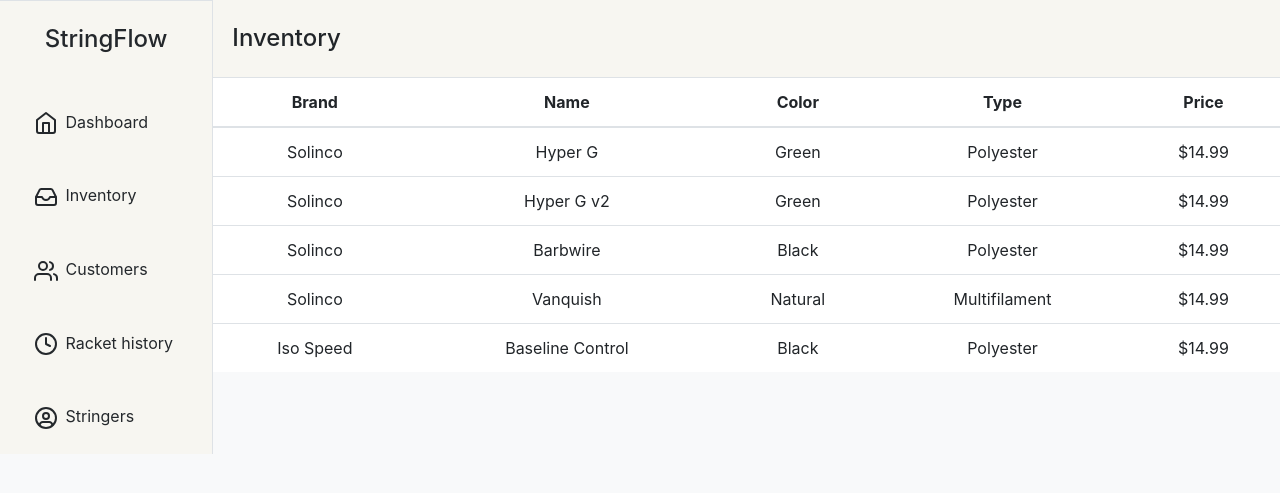
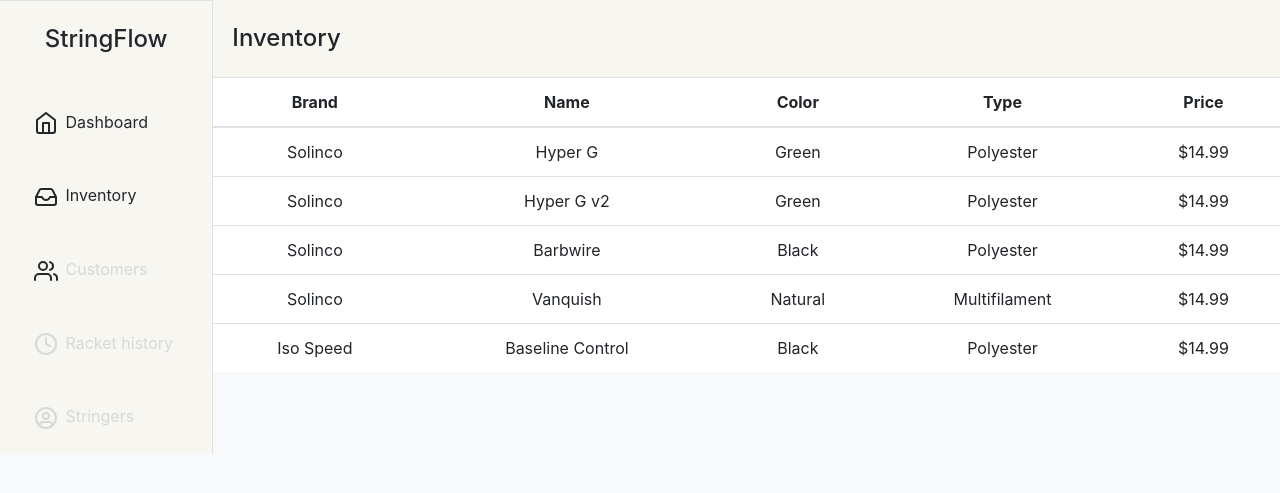
Before and after one commit to santiagoelmago/Stringing, a Flask app: page /inventory in a window 1280 px wide. Shown: the top 493 px of the page. Run offline with Flask 2, Linux system fonts and the light colour scheme; a user stored in the database is signed in.

Commit message:
disabled side menu

```diff
--- a/templates/inventory.html
+++ b/templates/inventory.html
@@ -51,20 +51,20 @@
               </a>
             </li>
             <li class="nav-item my-3">
-              <a class="nav-link" h ref="{{ url_for('customers') }}" style="color:#24282C">
+              <a class="nav-link" h ref="{{ url_for('customers') }}" style="color:#d8d8d8">
                 <svg xmlns="http://www.w3.org/2000/svg" width="30" height="24" viewBox="0 0 24 24" fill="none" stroke="#24282C" stroke-width="2" stroke-linecap="round" stroke-linejoin="round"><path d="M17 21v-2a4 4 0 0 0-4-4H5a4 4 0 0 0-4 4v2"></path><circle cx="9" cy="7" r="4"></circle><path d="M23 21v-2a4 4 0 0 0-3-3.87"></path><path d="M16 3.13a4 4 0 0 1 0 7.75"></path></svg>
                 Customers
               </a>
             </li>
             <li class="nav-item my-3">
-              <a class="nav-link" h ref="{{ url_for('history') }}" style="color:#24282C">
-                <svg xmlns="http://www.w3.org/2000/svg" width="30" height="24" viewBox="0 0 24 24" fill="none" stroke="#24282C" stroke-width="2" stroke-linecap="round" stroke-linejoin="round"><circle cx="12" cy="12" r="10"></circle><polyline points="12 6 12 12 16 14"></polyline></svg>
+              <a class="nav-link" h ref="{{ url_for('history') }}" style="color:#d8d8d8">
+                <svg xmlns="http://www.w3.org/2000/svg" width="30" height="24" viewBox="0 0 24 24" fill="none" stroke="#d8d8d8" stroke-width="2" stroke-linecap="round" stroke-linejoin="round"><circle cx="12" cy="12" r="10"></circle><polyline points="12 6 12 12 16 14"></polyline></svg>
                 Racket history
               </a>
             </li>
             <li class="nav-item my-3">
-              <a class="nav-link" h ref="{{ url_for('stringers') }}" style="color:#24282C">
-                <svg xmlns="http://www.w3.org/2000/svg" width="30" height="24" viewBox="0 0 24 24" fill="none" stroke="#24282C" stroke-width="2" stroke-linecap="round" stroke-linejoin="round"><path d="M5.52 19c.64-2.2 1.84-3 3.22-3h6.52c1.38 0 2.58.8 3.22 3"/><circle cx="12" cy="10" r="3"/><circle cx="12" cy="12" r="10"/></svg>
+              <a class="nav-link" h ref="{{ url_for('stringers') }}" style="color:#d8d8d8">
+                <svg xmlns="http://www.w3.org/2000/svg" width="30" height="24" viewBox="0 0 24 24" fill="none" stroke="#d8d8d8" stroke-width="2" stroke-linecap="round" stroke-linejoin="round"><path d="M5.52 19c.64-2.2 1.84-3 3.22-3h6.52c1.38 0 2.58.8 3.22 3"/><circle cx="12" cy="10" r="3"/><circle cx="12" cy="12" r="10"/></svg>
                 Stringers
               </a>
             </li>
```
Also changed, not shown: racketinfo.db.
